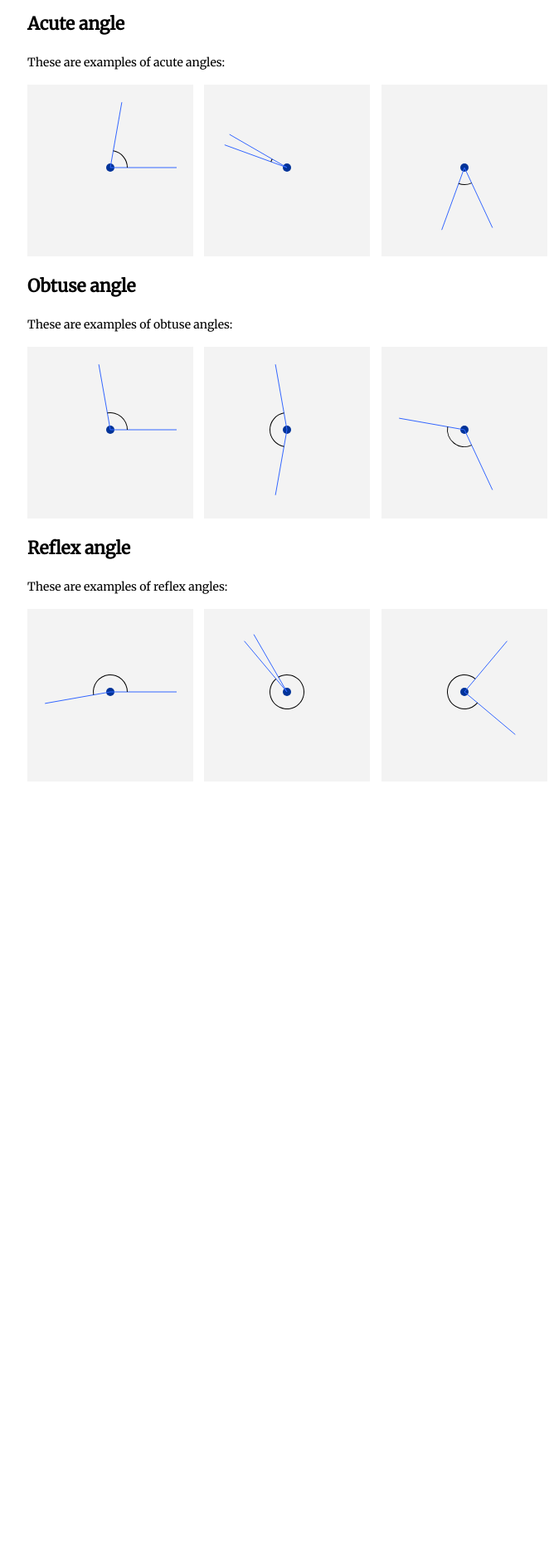
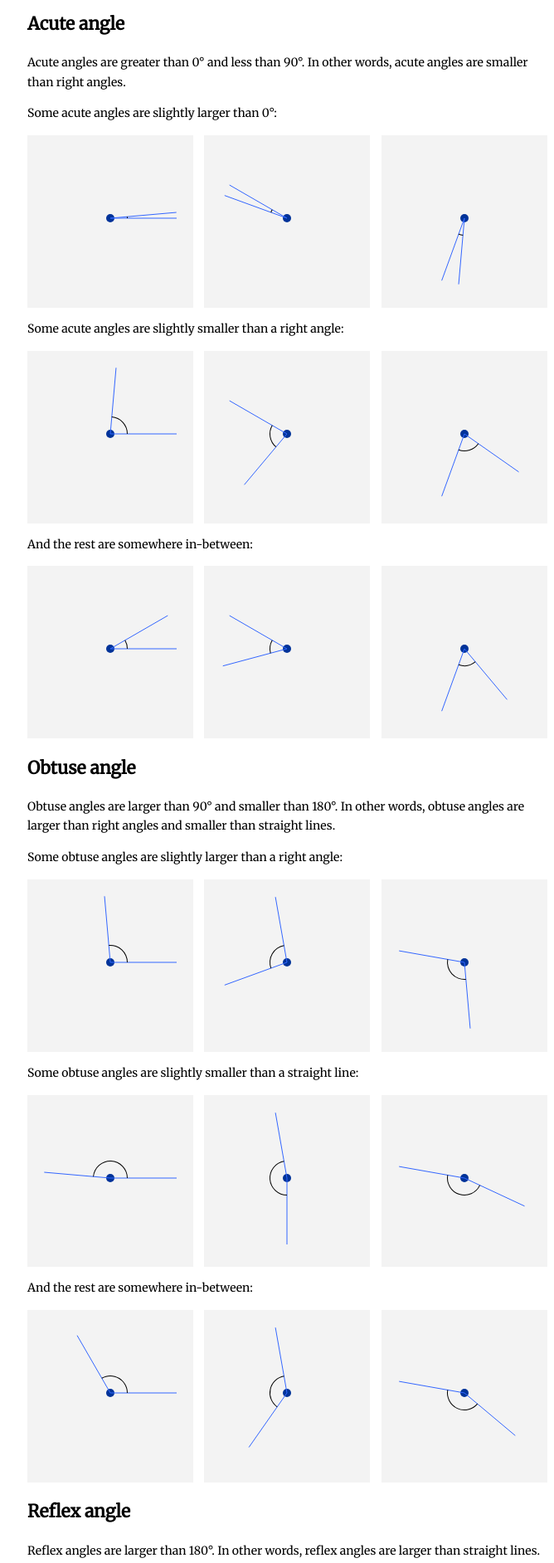
Before and after one commit to mwilliamson/maths-lessons, a plain HTML site: page types-of-angles.html in a window 1280 px wide. Shown: the part 1440-3324 px from the top of the page at 83% size, without its empty margins (292-960 px from the left). Before the commit the page ends 2382 px from the top, so only its background shows below. Drawn offline with nearby package versions, Linux system fonts and the light colour scheme; some packages are replaced by stand-ins of ours.

Commit message:
Add a bit more exposition

```diff
--- a/types-of-angles.html
+++ b/types-of-angles.html
@@ -83,34 +83,140 @@
 
       <h2>Acute angle</h2>
 
+      <p>
+        Acute angles are greater than 0° and less than 90°.
+        In other words, acute angles are smaller than right angles.
+      </p>
 
-      <p>These are examples of acute angles:</p>
+      <p>
+        Some acute angles are slightly larger than 0°:
+      </p>
+
+      <div class="widget">
+        <div data-widget="angle-example" data-angle="5" data-initial-heading="0"></div>
+        <div data-widget="angle-example" data-angle="10" data-initial-heading="150"></div>
+        <div data-widget="angle-example" data-angle="15" data-initial-heading="250"></div>
+      </div>
+
+      <p>
+        Some acute angles are slightly smaller than a right angle:
+      </p>
+
+      <div class="widget">
+        <div data-widget="angle-example" data-angle="85" data-initial-heading="0"></div>
+        <div data-widget="angle-example" data-angle="80" data-initial-heading="150"></div>
+        <div data-widget="angle-example" data-angle="75" data-initial-heading="250"></div>
+      </div>
+
+      <p>
+        And the rest are somewhere in-between:
+      </p>
+
+      <div class="widget">
+        <div data-widget="angle-example" data-angle="30" data-initial-heading="0"></div>
+        <div data-widget="angle-example" data-angle="45" data-initial-heading="150"></div>
+        <div data-widget="angle-example" data-angle="60" data-initial-heading="250"></div>
+      </div>
+
+      <!--<p>These are examples of acute angles:</p>
 
       <div class="widget">
         <div data-widget="angle-example" data-angle="80" data-initial-heading="0"></div>
         <div data-widget="angle-example" data-angle="10" data-initial-heading="150"></div>
         <div data-widget="angle-example" data-angle="45" data-initial-heading="250"></div>
-      </div>
+      </div>-->
 
       <h2>Obtuse angle</h2>
 
-      <p>These are examples of obtuse angles:</p>
+      <p>
+        Obtuse angles are larger than 90° and smaller than 180°.
+        In other words, obtuse angles are larger than right angles and smaller than straight lines.
+      </p>
+
+      <p>
+        Some obtuse angles are slightly larger than a right angle:
+      </p>
+
+      <div class="widget">
+        <div data-widget="angle-example" data-angle="95" data-initial-heading="0"></div>
+        <div data-widget="angle-example" data-angle="100" data-initial-heading="100"></div>
+        <div data-widget="angle-example" data-angle="105" data-initial-heading="170"></div>
+      </div>
+
+      <p>
+        Some obtuse angles are slightly smaller than a straight line:
+      </p>
+
+      <div class="widget">
+        <div data-widget="angle-example" data-angle="175" data-initial-heading="0"></div>
+        <div data-widget="angle-example" data-angle="170" data-initial-heading="100"></div>
+        <div data-widget="angle-example" data-angle="165" data-initial-heading="170"></div>
+      </div>
+
+      <p>
+        And the rest are somewhere in-between:
+      </p>
+
+      <div class="widget">
+        <div data-widget="angle-example" data-angle="120" data-initial-heading="0"></div>
+        <div data-widget="angle-example" data-angle="135" data-initial-heading="100"></div>
+        <div data-widget="angle-example" data-angle="150" data-initial-heading="170"></div>
+      </div>
+
+      <!--<p>These are examples of obtuse angles:</p>
 
       <div class="widget">
         <div data-widget="angle-example" data-angle="100" data-initial-heading="0"></div>
         <div data-widget="angle-example" data-angle="160" data-initial-heading="100"></div>
         <div data-widget="angle-example" data-angle="125" data-initial-heading="170"></div>
-      </div>
+      </div>-->
 
       <h2>Reflex angle</h2>
 
-      <p>These are examples of reflex angles:</p>
+      <p>
+        Reflex angles are larger than 180°.
+        In other words, reflex angles are larger than straight lines.
+      </p>
+
+      <p>
+        Some reflex angles are slightly larger than a straight line:
+      </p>
+
+      <div class="widget">
+        <div data-widget="angle-example" data-angle="185" data-initial-heading="0"></div>
+        <div data-widget="angle-example" data-angle="190" data-initial-heading="130"></div>
+        <div data-widget="angle-example" data-angle="195" data-initial-heading="50"></div>
+      </div>
+
+      <p>
+        Some reflex angles are slightly smaller than a full turn:
+      </p>
+
+      <div class="widget">
+        <div data-widget="angle-example" data-angle="355" data-initial-heading="0"></div>
+        <div data-widget="angle-example" data-angle="350" data-initial-heading="130"></div>
+        <div data-widget="angle-example" data-angle="345" data-initial-heading="50"></div>
+      </div>
+
+      <p>
+        And the rest are somewhere in-between:
+      </p>
+
+      <div class="widget">
+        <div data-widget="angle-example" data-angle="220" data-initial-heading="0"></div>
+        <div data-widget="angle-example" data-angle="320" data-initial-heading="130"></div>
+        <div data-widget="angle-example" data-angle="270" data-initial-heading="50"></div>
+      </div>
+
+      <!--<p>These are examples of reflex angles:</p>
 
       <div class="widget">
         <div data-widget="angle-example" data-angle="190" data-initial-heading="0"></div>
         <div data-widget="angle-example" data-angle="350" data-initial-heading="130"></div>
         <div data-widget="angle-example" data-angle="270" data-initial-heading="50"></div>
-      </div>
+      </div>-->
+
+      <!-- TODO: show that for every angle less than a straight line, there's a corresponding reflex angle -->
 
     </div>
 
```
